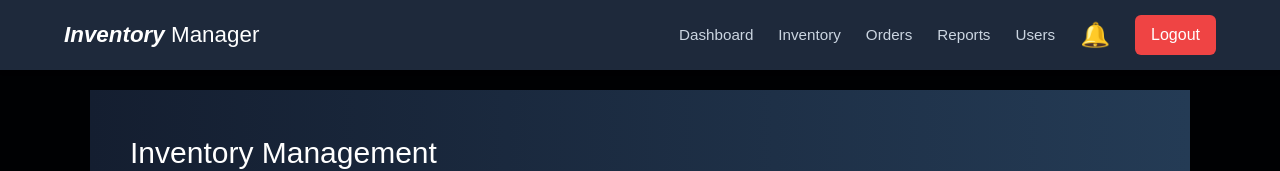
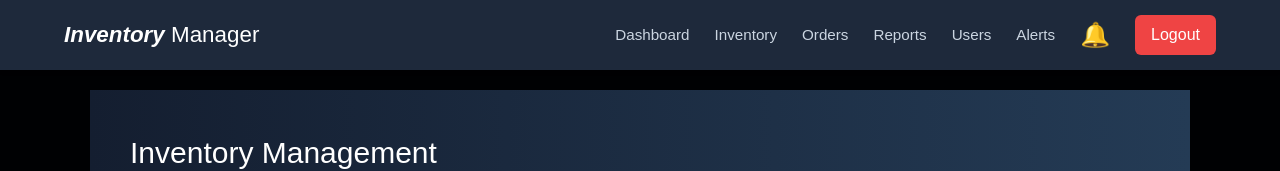
Before and after one commit to Sandhiya138/Inventory-Management, a Next.js app in the folder inventory-management/: page /inventory in a window 1280 px wide. Shown: the top 171 px of the page. Built offline with nearby package versions, Linux system fonts and the light colour scheme; no server answers; sample sign-in values are in the browser's storage.

Commit message:
fix fetch bugs in users and inventory pages

```diff
--- a/inventory-management/app/inventory/page.tsx
+++ b/inventory-management/app/inventory/page.tsx
@@ -20,7 +20,7 @@ export default function InventoryPage() {
   const [role, setRole] = useState("");
 
   useEffect(() => {
-    fetch(`${process.env.NEXT_PUBLIC_API_URL}/usersinventory`)
+    fetch(`${process.env.NEXT_PUBLIC_API_URL}/inventory`)
       .then(res => res.json())
       .then(data => setItems(data));
 
--- a/inventory-management/app/users/page.tsx
+++ b/inventory-management/app/users/page.tsx
@@ -29,7 +29,7 @@ export default function UserManagement() {
   const handleAddUser = async (e: React.FormEvent) => {
     e.preventDefault();
 
-    const res = await fetch("${process.env.NEXT_PUBLIC_API_URL}/users", {
+    const res = await fetch(`${process.env.NEXT_PUBLIC_API_URL}/users`, {
       method: "POST",
       headers: { "Content-Type": "application/json" },
       body: JSON.stringify({ ...newUser, id: Date.now().toString() }),
--- a/inventory-management/components/navbar.tsx
+++ b/inventory-management/components/navbar.tsx
@@ -1,97 +1,4 @@
-/*"use client";
-import Link from "next/link";
-import { useEffect, useState } from "react";
-import { usePathname } from "next/navigation";
-import styles from "./navbar.module.css";
 
-export default function Navbar() {
-  const [role, setRole] = useState<string | null>(null);
-  const pathname = usePathname();
-
-  useEffect(() => {
-    const userRole = localStorage.getItem("role");
-    setRole(userRole);
-  }, []);
-
-  const handleLogout = () => {
-    localStorage.removeItem("role");
-    window.location.href = "/";
-  };
-  const [unreadCount, setUnreadCount] = useState(0);
-
-  useEffect(() => {
-    // Fetch messages to see how many we have
-    const checkMessages = () => {
-  fetch("http://localhost:5000/messages")
-    .then(res => res.json())
-    .then(data => {
-      // Only count messages that are NOT read
-      const unread = data.filter((m: any) => !m.isRead);
-      setUnreadCount(unread.length);
-    });
-};
-
-    checkMessages();
-    const interval = setInterval(checkMessages, 30000); // Check every 30 seconds
-    return () => clearInterval(interval);
-  }, []);
-
-  // Helper to highlight active link
-  const isActive = (path: string) => pathname === path ? styles.activeLink : "";
-
-  return (
-    <nav className={styles.nav}>
-      <div className={styles.logoGroup}>
-        <h2 className={styles.logoText }><b><i>Inventory</i></b> Manager </h2>
-      </div>
-
-      <div className={styles.linkGroup}>
-
-        {!role && (
-          <>
-            <a href="/#home" className={styles.navLink}>Home</a>
-            <a href="/#about" className={styles.navLink}>About</a>
-            <a href="/#features" className={styles.navLink}>Features</a>
-            <a href="/#contact" className={styles.navLink}>Contact</a>
-            <Link href="/login" className={styles.loginBtn}>Login</Link>
-            <Link href="/signup" className={styles.signupBtn}>Sign Up</Link>
-          </>
-        )}
-
-
-        {role && (
-          <>
-            <Link href="/dashboard" className={`${styles.navLink} ${isActive('/dashboard')}`}>Dashboard</Link>
-            <Link href="/inventory" className={`${styles.navLink} ${isActive('/inventory')}`}>Inventory</Link>
-            <Link href="/orders" className={`${styles.navLink} ${isActive('/orders')}`}>Orders</Link>
-            <Link href="/reports" className={`${styles.navLink} ${isActive('/reports')}`}>Reports</Link>
-
-            {role === 'admin' && (
-              <>
-                <Link href="/users" className={`${styles.navLink} ${isActive('/users')}`}>Users</Link>
-
-                <Link href="/alerts" className={`${styles.navLink} ${isActive('/alerts')}`}>
-                  Alerts <span className={styles.alertDot}></span>
-                </Link>
-                <Link href="/messages" className={styles.bellContainer}>
-      <div className={styles.bellIcon}>
-        🔔
-        {unreadCount > 0 && (
-          <span className={styles.badge}>{unreadCount}</span>
-        )}
-      </div>
-    </Link>
-
-              </>
-            )}
-
-            <button onClick={handleLogout} className={styles.logoutBtn}>Logout</button>
-          </>
-        )}
-      </div>
-    </nav>
-  );
-}*/
 "use client";
 import Link from "next/link";
 import { useEffect, useState } from "react";
@@ -177,6 +84,7 @@ export default function Navbar() {
         {role === "admin" && (
           <>
             <Link href="/users" className={`${styles.navLink} ${isActive('/users')}`}>Users</Link>
+            <Link href="/alerts" className={`${styles.navLink} ${isActive('/alerts')}`}>Alerts</Link>
             <Link href="/messages" className={styles.bellContainer}>
               <div className={styles.bellIcon}>
                 🔔
```
